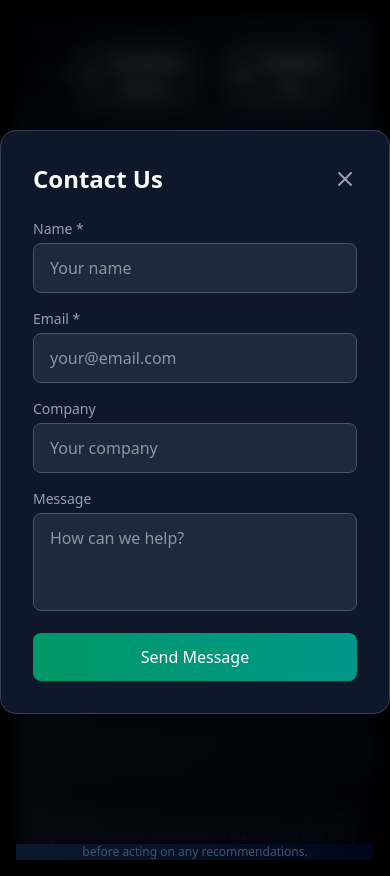
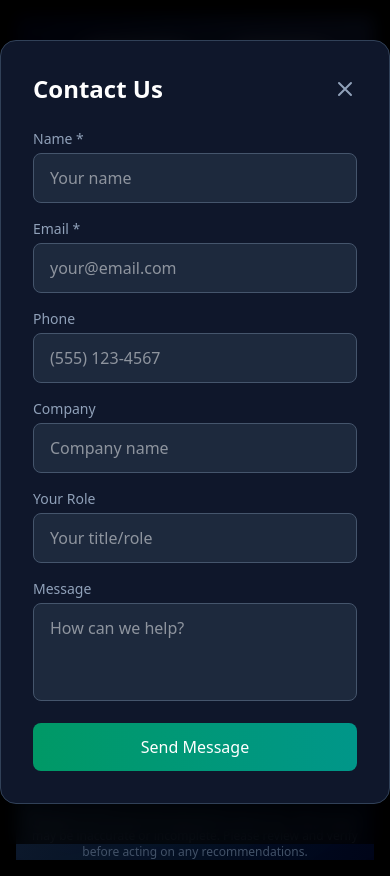
Before and after one commit to aifusionlabs25/tavus-app, a Next.js app: page / in a window 390 px wide. Both pictures are taken after a click on the button "Contact Us". Built offline with nearby package versions, Linux system fonts and the light colour scheme; what @daily-co/daily-react would draw is missing.

Commit message:
Fix Calendly link, add phone/role fields, make logo clickable

```diff
--- a/app/api/contact/route.ts
+++ b/app/api/contact/route.ts
@@ -2,7 +2,7 @@ import { NextResponse } from 'next/server';
 
 export async function POST(request: Request) {
     try {
-        const { name, email, company, message } = await request.json();
+        const { name, email, phone, company, companyName, message } = await request.json();
 
         // Validate required fields
         if (!name || !email) {
@@ -17,7 +17,9 @@ export async function POST(request: Request) {
         console.log('📧 New Lead Captured:');
         console.log('  Name:', name);
         console.log('  Email:', email);
+        console.log('  Phone:', phone || 'Not provided');
         console.log('  Company:', company || 'Not provided');
+        console.log('  Role:', companyName || 'Not provided');
         console.log('  Message:', message || 'No message');
 
         // Send email using fetch to a simple email service
@@ -27,7 +29,9 @@ New Lead from Morgan AI Demo
 
 Name: ${name}
 Email: ${email}
+Phone: ${phone || 'Not provided'}
 Company: ${company || 'Not provided'}
+Role: ${companyName || 'Not provided'}
 Message: ${message || 'No message'}
 
 Submitted: ${new Date().toISOString()}
--- a/components/InteractiveAvatar.tsx
+++ b/components/InteractiveAvatar.tsx
@@ -13,7 +13,7 @@ export default function InteractiveAvatar() {
 
     // Lead Capture Form State
     const [showContactForm, setShowContactForm] = useState(false);
-    const [contactForm, setContactForm] = useState({ name: '', email: '', company: '', message: '' });
+    const [contactForm, setContactForm] = useState({ name: '', email: '', phone: '', company: '', companyName: '', message: '' });
     const [contactSubmitting, setContactSubmitting] = useState(false);
     const [contactSuccess, setContactSuccess] = useState(false);
 
@@ -131,7 +131,7 @@ export default function InteractiveAvatar() {
                 setTimeout(() => {
                     setShowContactForm(false);
                     setContactSuccess(false);
-                    setContactForm({ name: '', email: '', company: '', message: '' });
+                    setContactForm({ name: '', email: '', phone: '', company: '', companyName: '', message: '' });
                 }, 2000);
             }
         } catch (err) {
@@ -143,7 +143,7 @@ export default function InteractiveAvatar() {
 
     // Calendly - opens popup
     const openCalendly = () => {
-        window.open('https://calendly.com/rahul-godeskless/godeskless-demo', '_blank', 'width=600,height=700');
+        window.open('https://calendly.com/aifusionlabs', '_blank', 'width=600,height=700');
     };
 
     return (
@@ -161,13 +161,13 @@ export default function InteractiveAvatar() {
                 <div className="absolute top-0 left-0 w-full z-50 flex items-center justify-between px-8 py-6">
                     {/* Logo - Hidden when demo is showing */}
                     {!showDemo && (
-                        <div className="flex items-center gap-3">
+                        <a href="https://godeskless.com" target="_blank" rel="noopener noreferrer" className="flex items-center gap-3 hover:opacity-80 transition-opacity">
                             <img
                                 src="/godeskless-logo-white-clean.png"
                                 alt="GoDeskless"
                                 className="h-9 w-auto object-contain"
                             />
-                        </div>
+                        </a>
                     )}
                     {showDemo && <div></div>} {/* Empty spacer when logo hidden */}
 
@@ -359,13 +359,33 @@ export default function InteractiveAvatar() {
                                     />
                                 </div>
                                 <div>
+                                    <label className="block text-sm text-slate-400 mb-1">Phone</label>
+                                    <input
+                                        type="tel"
+                                        value={contactForm.phone}
+                                        onChange={(e) => setContactForm({ ...contactForm, phone: e.target.value })}
+                                        className="w-full px-4 py-3 bg-slate-800 border border-slate-600 rounded-lg text-white focus:outline-none focus:border-emerald-500 transition-colors"
+                                        placeholder="(555) 123-4567"
+                                    />
+                                </div>
+                                <div>
                                     <label className="block text-sm text-slate-400 mb-1">Company</label>
                                     <input
                                         type="text"
                                         value={contactForm.company}
                                         onChange={(e) => setContactForm({ ...contactForm, company: e.target.value })}
                                         className="w-full px-4 py-3 bg-slate-800 border border-slate-600 rounded-lg text-white focus:outline-none focus:border-emerald-500 transition-colors"
-                                        placeholder="Your company"
+                                        placeholder="Company name"
+                                    />
+                                </div>
+                                <div>
+                                    <label className="block text-sm text-slate-400 mb-1">Your Role</label>
+                                    <input
+                                        type="text"
+                                        value={contactForm.companyName}
+                                        onChange={(e) => setContactForm({ ...contactForm, companyName: e.target.value })}
+                                        className="w-full px-4 py-3 bg-slate-800 border border-slate-600 rounded-lg text-white focus:outline-none focus:border-emerald-500 transition-colors"
+                                        placeholder="Your title/role"
                                     />
                                 </div>
                                 <div>
```
